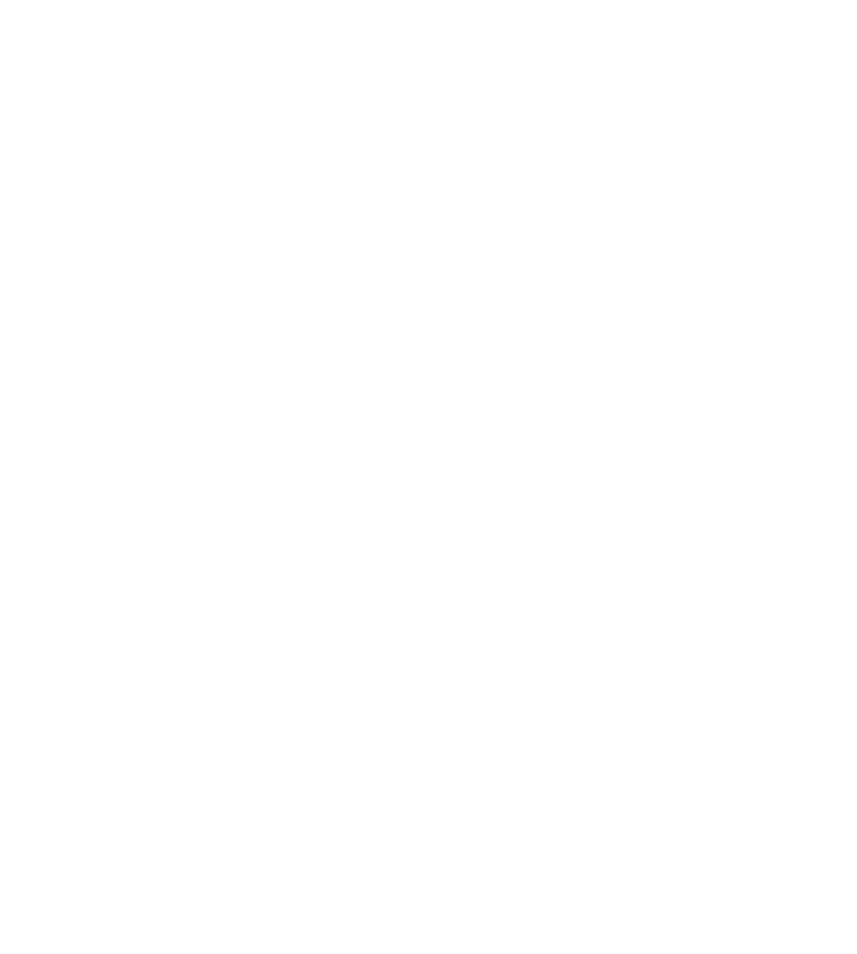
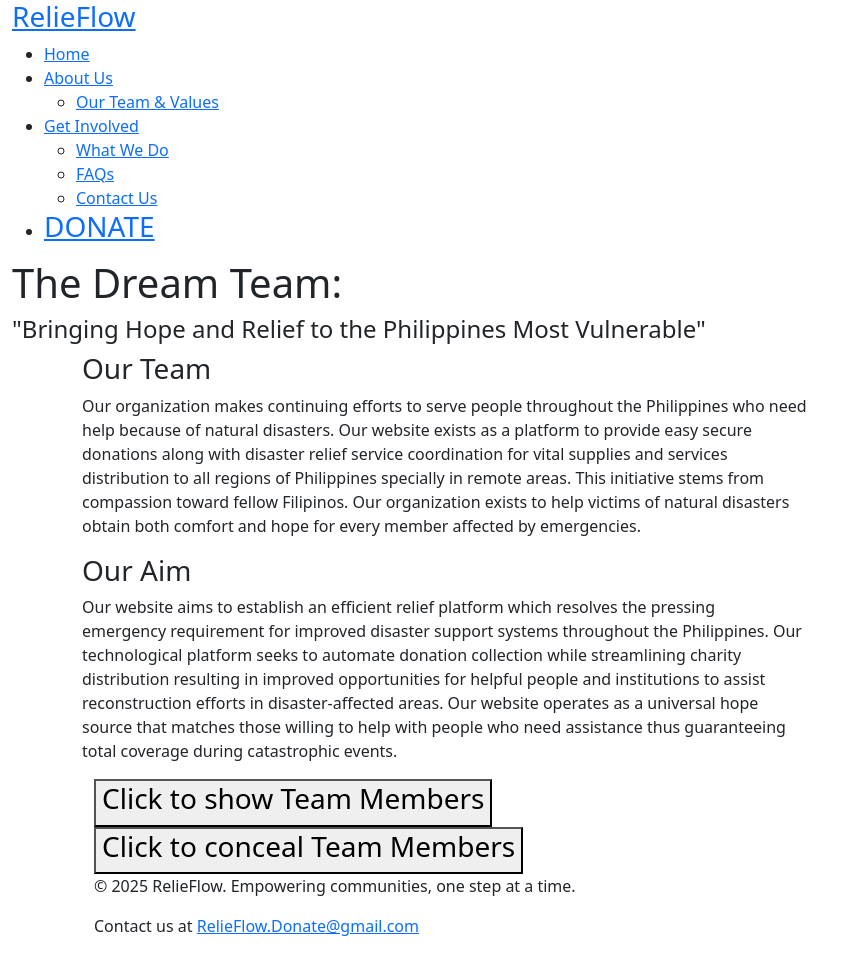
Before and after one commit to kipentut/RelieFLow, a plain HTML site: page Team_Values.html in a window 1280 px wide. Shown: the whole page, without its empty margins (0-857 px from the left). Before the commit the page ends 800 px from the top, so only its background shows below. Drawn offline with nearby package versions, Linux system fonts and the light colour scheme.

Commit message:
Update Team_Values.html

```diff
--- a/Team_Values.html
+++ b/Team_Values.html
@@ -8,6 +8,123 @@
     <link href="https://cdn.jsdelivr.net/npm/bootstrap@5.3.0/dist/css/bootstrap.min.css" rel="stylesheet">
 </head>
 <body>
+    <!-- Row 1: Navigation Bar -->
+    <nav>
+        <div class="container-fluid">
+            <h3><a href="INDEX.html">RelieFlow</a></h3>
+            <div>
+                <ul>
+                    <li><a href="INDEX.html">Home</a></li>
+                    <li><a href="#">About Us</a>
+                        <ul>
+                            <li><a href="#">Our Team & Values</a></li>
+                        </ul>
+                    </li>
+                    <li><a href="#">Get Involved</a>
+                        <ul>
+                            <li><a href="system.html">What We Do</a></li>
+                            <li><a href="FAQs.html">FAQs</a></li>
+                            <li><a href="#contact">Contact Us</a></li>
+                        </ul>
+                    </li>
+                    <li><h3><a href="Donate.html">DONATE</a></h3></li>
+                </ul>
+            </div>
+        </div>
+    </nav>
+
+    <!-- Row 2: Team banner -->
+    <header>
+        <div class="container-fluid">
+            <h1>The Dream Team:</h1>
+            <h4>"Bringing Hope and Relief to the Philippines Most Vulnerable"</h4>
+        </div>
+    </header>
+
+    <!-- Row 3: Paragraphs-->
+     <div class="container">
+        <div class="row">
+            <div class="col-md-8">
+                <h3>Our Team</h3>
+                <p>Our organization makes continuing efforts to serve people throughout the Philippines who need help because of natural disasters. Our website exists as a platform to provide easy secure donations along with disaster relief service coordination for vital supplies and services distribution to all regions of Philippines specially in remote areas. This initiative stems from compassion toward fellow Filipinos. Our organization exists to help victims of natural disasters obtain both comfort and hope for every member affected by emergencies. </p>
+        </div>
+        <div class="row">
+            <div class="col-md-8">
+                <h3>Our Aim</h3>
+                <p>Our website aims to establish an efficient relief platform which resolves the pressing emergency requirement for improved disaster support systems throughout the Philippines. Our technological platform seeks to automate donation collection while streamlining charity distribution resulting in improved opportunities for helpful people and institutions to assist reconstruction efforts in disaster-affected areas. Our website operates as a universal hope source that matches those willing to help with people who need assistance thus guaranteeing total coverage during catastrophic events.</p>
+            </div>
+        </div>
+     </div>
+     <!-- Row 4: Team members -->
+    <div class="container-fluid" id="team">
+        <div class="row" id="clickclick">
+            <div class="cols-md-6">
+                <button onclick="showMems()"><h3>Click to show Team Members</h3></button>
+            </div>
+            <div class="cols-md-6">
+                <button onclick="removeMems()"><h3>Click to conceal Team Members</h3></button>
+            </div>
+        </div>
+        <template>
+            <div class="row" id="mems1">
+                <div class="col-md-4">
+                    <h5>Ynigo Manuel</h5>
+                    <img src="mem1.jpg" alt="Team Member 1">
+                    <p>Values: Compassion, Leadership, and Dedication to Disaster Relief</p>
+                </div>
+                <div class="col-md-4">
+                    <h5>Dave Lanciola</h5>
+                    <img src="mem2.jpg" alt="Team Member 2">
+                    <p>Values: Innovation, Empathy, and Commitment to Community Support</p>
+                </div>
+                <div class="col-md-4">
+                    <h5>Don Pinto II</h5>
+                    <img src="mem3.jpg" alt="Team Member 3">
+                    <p>Values: Integrity, Teamwork, and Advocacy for Vulnerable Populations</p>
+                </div>
+            </div>
+            <div class="row" id="mems2">
+                <div class="col-md-6">
+                    <h5>Steven Barraza</h5>
+                    <img src="mem4.jpg" alt="Team Member 4">
+                    <p>Values: Resilience, Problem-Solving, and Passion for Humanitarian Aid</p>
+                </div>
+                <div class="col-md-6">
+                    <h5>Kiel Pilon</h5>
+                    <img src="mem5.jpg" alt="Team Member 5">
+                    <p>Values: Creativity, Altruism, and Dedication to Building Hope</p>
+                </div>
+            </div>
+        </template>
+    </div>
+    <script>
+        function showMems() {
+            // Check if the team members are already displayed
+            if (!document.getElementById("mems1") && !document.getElementById("mems2")) {
+                let temp = document.getElementsByTagName("template")[0];
+                let clon = temp.content.cloneNode(true);
+                document.body.appendChild(clon);
+            }
+        }
+
+        function removeMems() {
+            let mems = document.getElementById("mems1");
+            let mems2 = document.getElementById("mems2");
+            if (mems) {
+                mems.remove();
+            }
+            if (mems2) {
+                mems2.remove();
+            }
+        }
+    </script>
+     <!-- Row 5: Footer -->
+     <footer id="contact">
+        <div class="container-fluid">
+            <p>&copy; 2025 RelieFlow. Empowering communities, one step at a time.</p>
+            <p>Contact us at <a href="mailto:RelieFlow.Donate@gmail.com">RelieFlow.Donate@gmail.com</a></p>
+        </div>
+    </footer>
     <script src="https://cdn.jsdelivr.net/npm/bootstrap@5.3.0/dist/js/bootstrap.bundle.min.js"></script>
 </body>
 </html>
```
